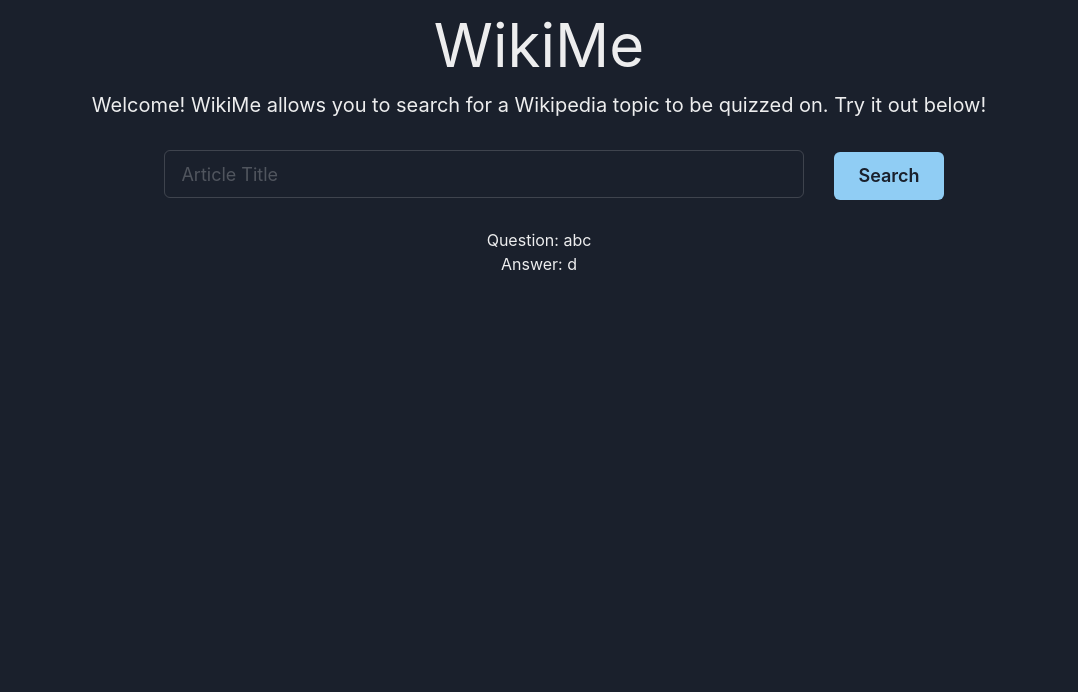
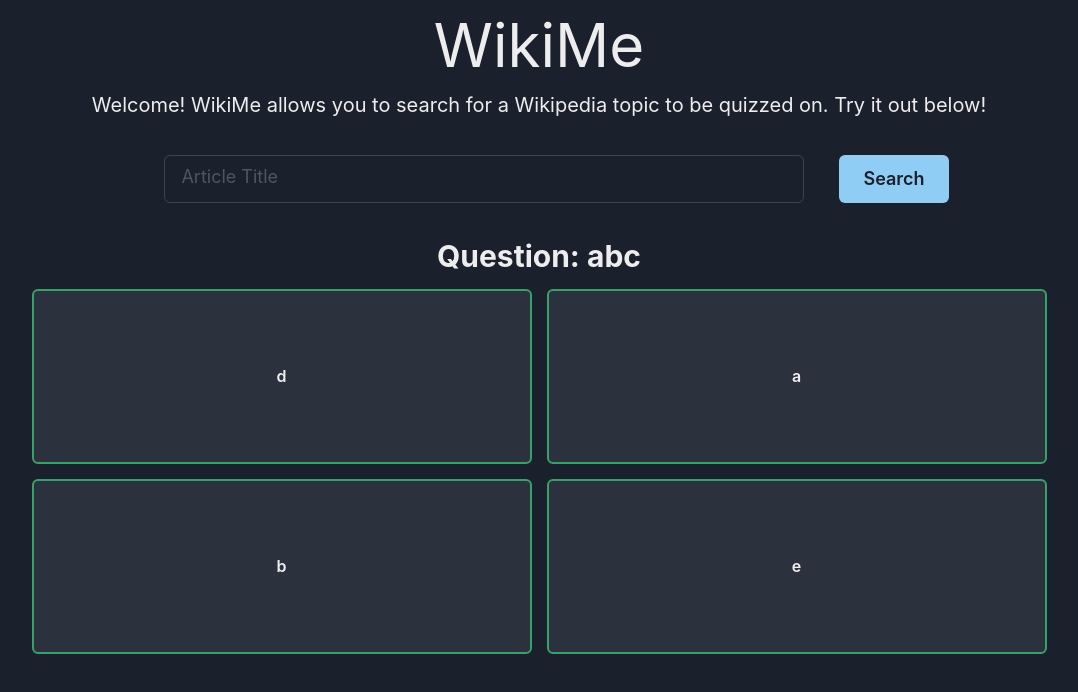
Before and after one commit to hadialhakeem/wikiquiz-client, a React (Create React App) app: page / in a window 1280 px wide. Shown: the top 692 px of the page, without its empty margins (101-1179 px from the left). Built offline with nearby package versions, Linux system fonts and the light colour scheme.

Commit message:
Added formatting for question and multiple choice

```diff
--- a/src/components/Main.js
+++ b/src/components/Main.js
@@ -13,13 +13,13 @@
         this.state = {
             quiz: [{'question': 'abc',
                 'answer' : 'd',
-                'options': ['d','a','b']},
+                'options': ['d','a','b','e']},
                 {'question': 'def',
                     'answer' : 'd',
-                    'options': ['d','a','b']},
+                    'options': ['d','a','b','e']},
                 {'question': 'tyu',
                     'answer' : 'd',
-                    'options': ['d','a','b']}]
+                    'options': ['d','a','b','e']}]
         }
     }
 
@@ -36,7 +36,7 @@
                 <Text fontSize="xl">Welcome! WikiMe allows you to search for a Wikipedia topic to be quizzed on. Try it out below!</Text>
               </div>
               <div>
-                <Input variant="outline" size="lg" w="50%" margin="30px" placeholder="Article Title"/>
+                <Input variant="outline" size="lg" w="50%" margin="35px" pb="5px" placeholder="Article Title"/>
                 <Button colorScheme="blue" size="lg">Search</Button>
               </div>
 
--- a/src/components/Quiz.js
+++ b/src/components/Quiz.js
@@ -1,4 +1,6 @@
 import React from 'react';
+import { Heading } from "@chakra-ui/react"
+import { Button } from '@chakra-ui/react';
 
 class Quiz extends React.Component {
     constructor(props) {
@@ -37,9 +39,60 @@
 
     return (
         <div>
-            Question: {qDict.question} <br />
-            Answer: {qDict.answer}
+            <div>
+                <Heading as="h3" size="lg" marginBottom="15px">
+                    Question: {qDict.question}
+                </Heading>
+            </div>
+            <div>
+                <Button
+                  size="md"
+                  height="175px"
+                  width="500px"
+                  border="2px"
+                  marginRight="15px"
+                  marginTop="0px"
+
+                  borderColor="green.500"
+                >
+                    {qDict.options[0]}
+                </Button>
+                <Button
+                  size="md"
+                  height="175px"
+                  width="500px"
+                  border="2px"
+                  borderColor="green.500"
+                >
+                    {qDict.options[1]}
+                </Button>
+            </div>
+            <div>
+                <Button
+                  size="md"
+                  height="175px"
+                  width="500px"
+                  border="2px"
+                  marginRight="15px"
+                  marginTop="15px"
+                  borderColor="green.500"
+                >
+                    {qDict.options[2]}
+                </Button>
+                <Button
+                  size="md"
+                  height="175px"
+                  width="500px"
+                  border="2px"
+                  marginTop="15px"
+                  borderColor="green.500"
+                >
+                    {qDict.options[3]}
+                </Button>
+            </div>
+
         </div>
+
     )
 }
 
```
